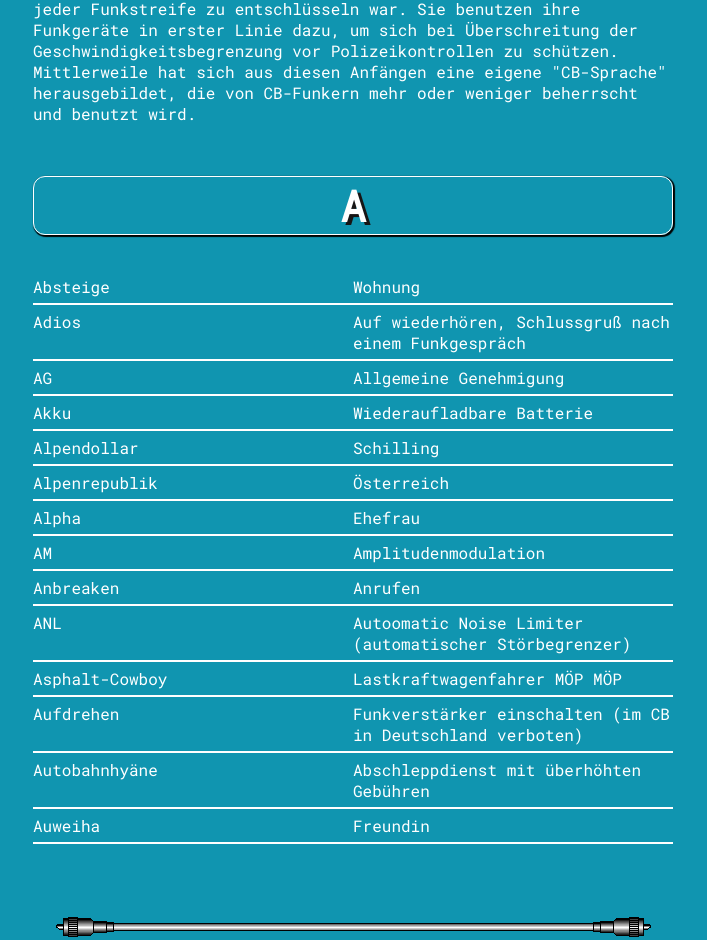
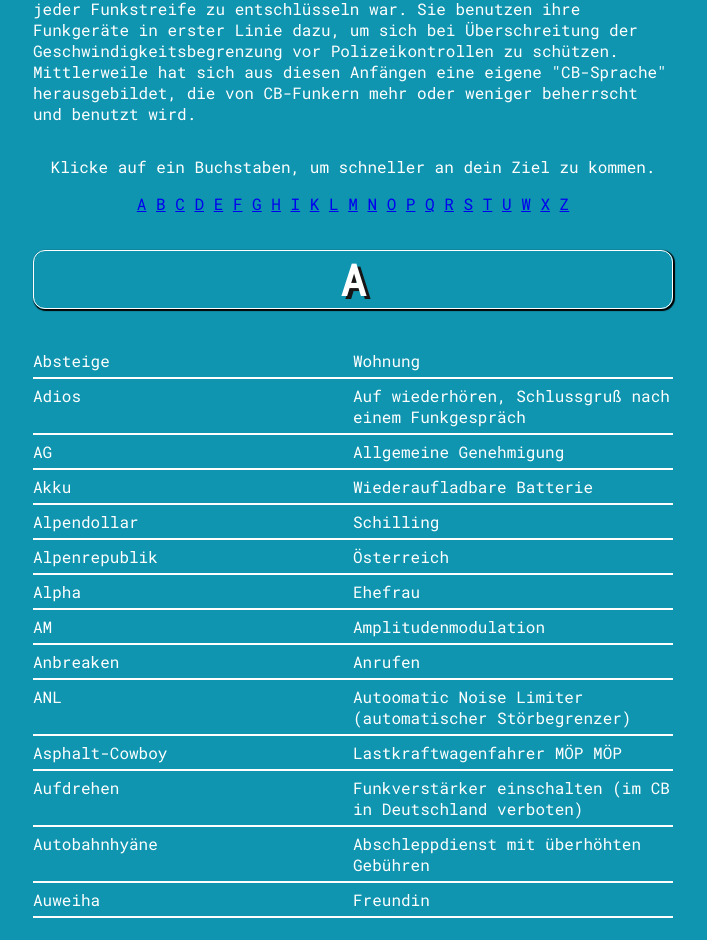
Before and after one commit to nineh90/dx-charlytango, a plain HTML site: page cb-sprache.html in a window 1280 px wide. Shown: the part 978-1918 px from the top of the page, without its empty margins (287-994 px from the left). Drawn offline with Linux system fonts and the light colour scheme.

Commit message:
Styling CB-Speech section

```diff
--- a/cb-sprache.html
+++ b/cb-sprache.html
@@ -39,6 +39,37 @@
                 </p>
             </div>
 
+            <div class="w-50  d-flex justify-center column align-center">
+                <p>
+                    Klicke auf ein Buchstaben, um schneller an dein Ziel zu kommen.
+                </p>
+                <div class="letter-search-box">
+                    <a href="#a">A</a>
+                    <a href="#b">B</a>
+                    <a href="#c">C</a>
+                    <a href="#d">D</a>
+                    <a href="#e">E</a>
+                    <a href="#f">F</a>
+                    <a href="#g">G</a>
+                    <a href="#h">H</a>
+                    <a href="#i">I</a>
+                    <a href="#k">K</a>
+                    <a href="#l">L</a>
+                    <a href="#m">M</a>
+                    <a href="#n">N</a>
+                    <a href="#o">O</a>
+                    <a href="#p">P</a>
+                    <a href="#q">Q</a>
+                    <a href="#r">R</a>
+                    <a href="#s">S</a>
+                    <a href="#t">T</a>
+                    <a href="#u">U</a>
+                    <a href="#w">W</a>
+                    <a href="#x">X</a>
+                    <a href="#z">Z</a>
+                </div>
+            </div>
+
             <div class="w-50" id="">
                 <h2 id="a" class="letterHeadline">A</h2>
                 <div class="d-flex justify-center speech-content">
```
Also changed, not shown: assets/css/style.css (+0 -226 lines), assets/template/header.html (+0 -1 lines).
